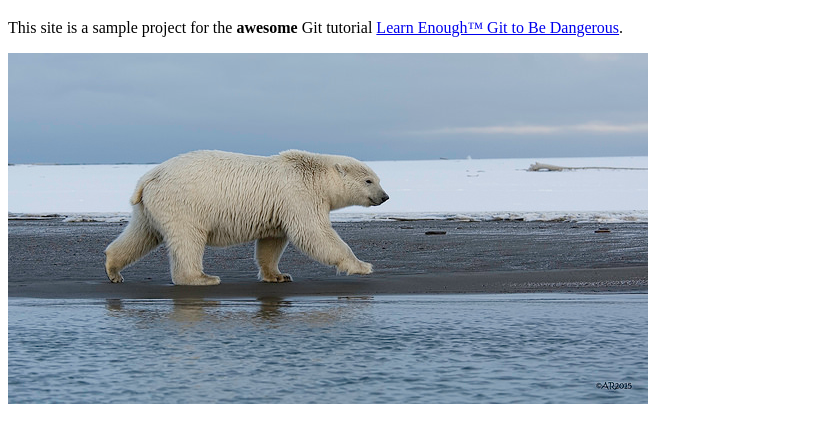
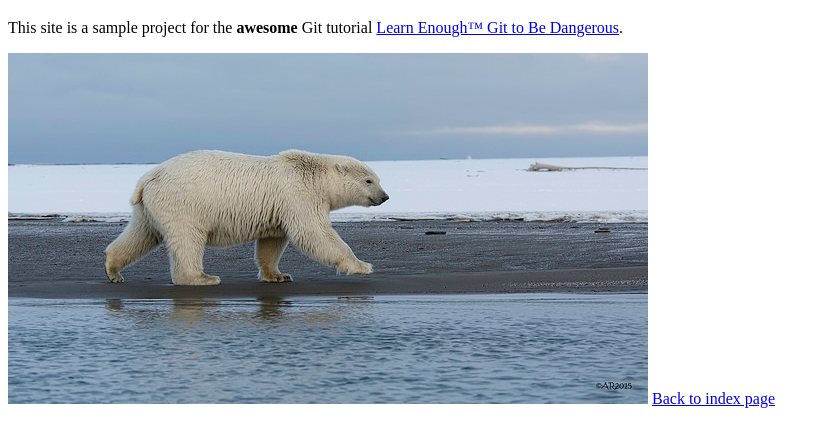
Before and after one commit to borivo/website, a plain HTML site: page about.html in a window 1280 px wide. Shown: the part 61-508 px from the top of the page, without its empty margins (0-830 px from the left). Drawn offline with Linux system fonts and the light colour scheme.

Commit message:
Add link to index.html

```diff
--- a/about.html
+++ b/about.html
@@ -12,5 +12,6 @@
     </p>
     <a href="https://www.flickr.com/photos/puliarfanita/22959238329">
     <img src="images/polar_bear.jpg" alt="Polar bear"></a>
+    <a href="index.html">Back to index page</a>
   </body>
 </html>
```
